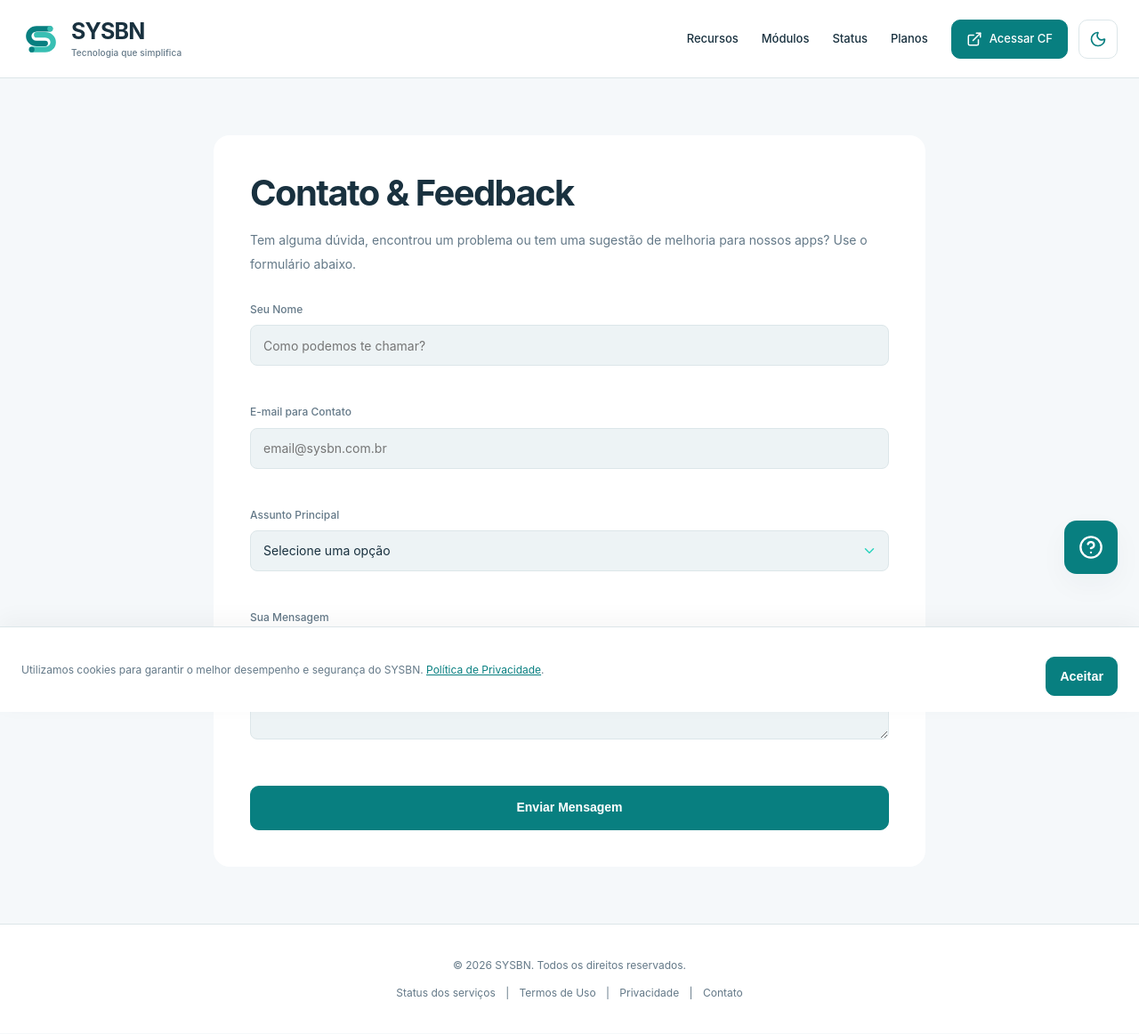
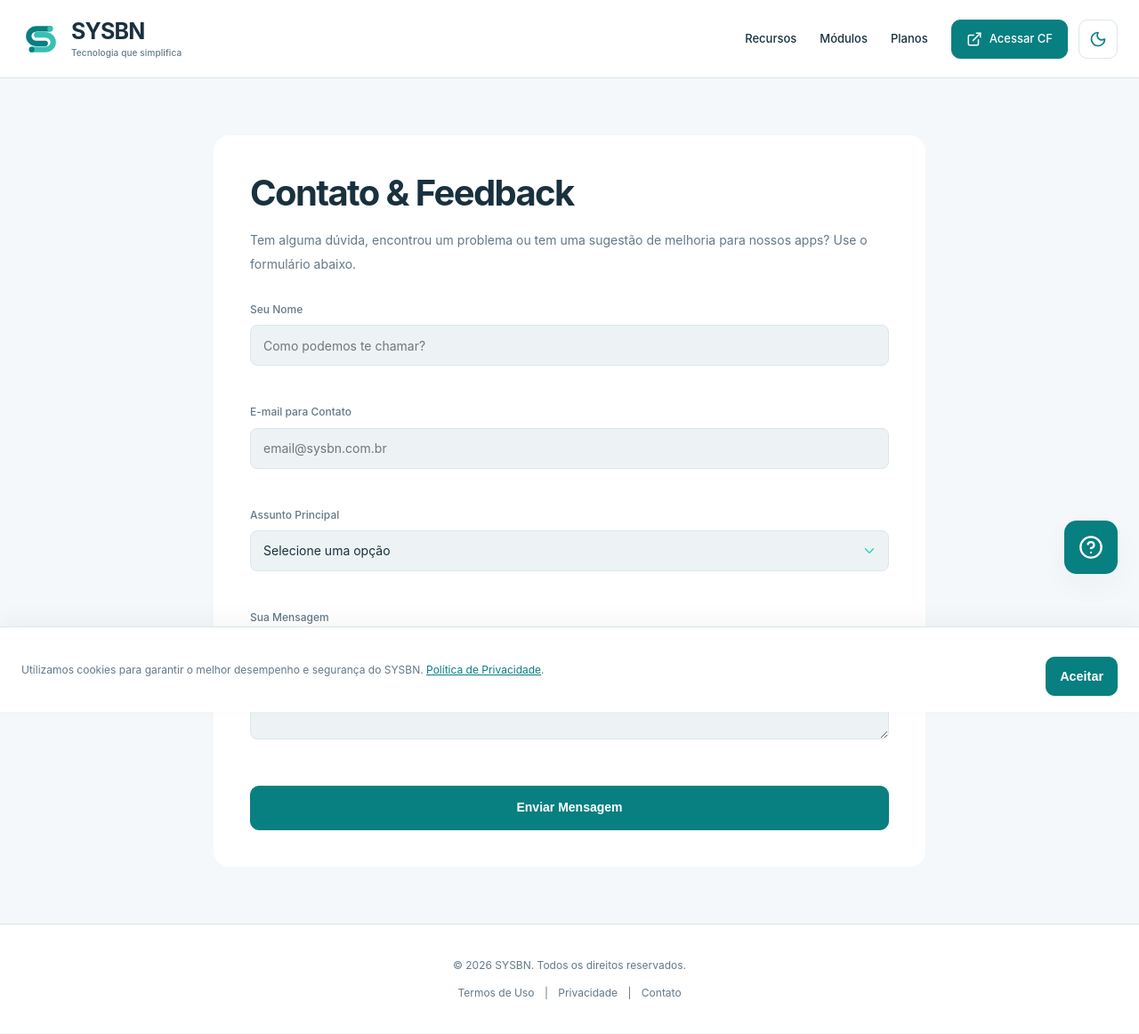
Before and after one commit to brn-borges/SysBNSite, a plain HTML site: page feedback/index.html in a window 1280 px wide. Shown: the whole page at 89% size. Drawn offline with nearby package versions, Linux system fonts and the light colour scheme.

Commit message:
Remove service status section and navigation from SYSBN site

```diff
--- a/feedback/index.html
+++ b/feedback/index.html
@@ -43,7 +43,6 @@
         <nav class="nav" id="site-navigation" aria-label="Navegação principal">
             <a href="/#recursos"><i data-lucide="sparkles"></i> Recursos</a>
             <a href="/#modulos"><i data-lucide="layers"></i> Módulos</a>
-            <a href="/status/" aria-current="page"><i data-lucide="activity" aria-hidden="true"></i> Status</a>
             <a href="/#planos"><i data-lucide="credit-card"></i> Planos</a>
             <a href="https://controlfinance.sysbn.com.br/" target="_blank" rel="noopener noreferrer"
                 class="btn-cta primary" style="display: inline-flex; align-items: center; gap: 8px;"><i
@@ -138,7 +137,7 @@
             <script>document.write(new Date().getFullYear())</script> SYSBN. Todos os direitos reservados.
         </p>
         <div class="footer-links">
-            <a href="/status/">Status dos serviços</a> | <a href="/termos/">Termos de Uso</a> | <a
+            <a href="/termos/">Termos de Uso</a> | <a
                 href="/privacidade/">Privacidade</a> | <a href="/contato/">Contato</a>
         </div>
     </footer>
```
